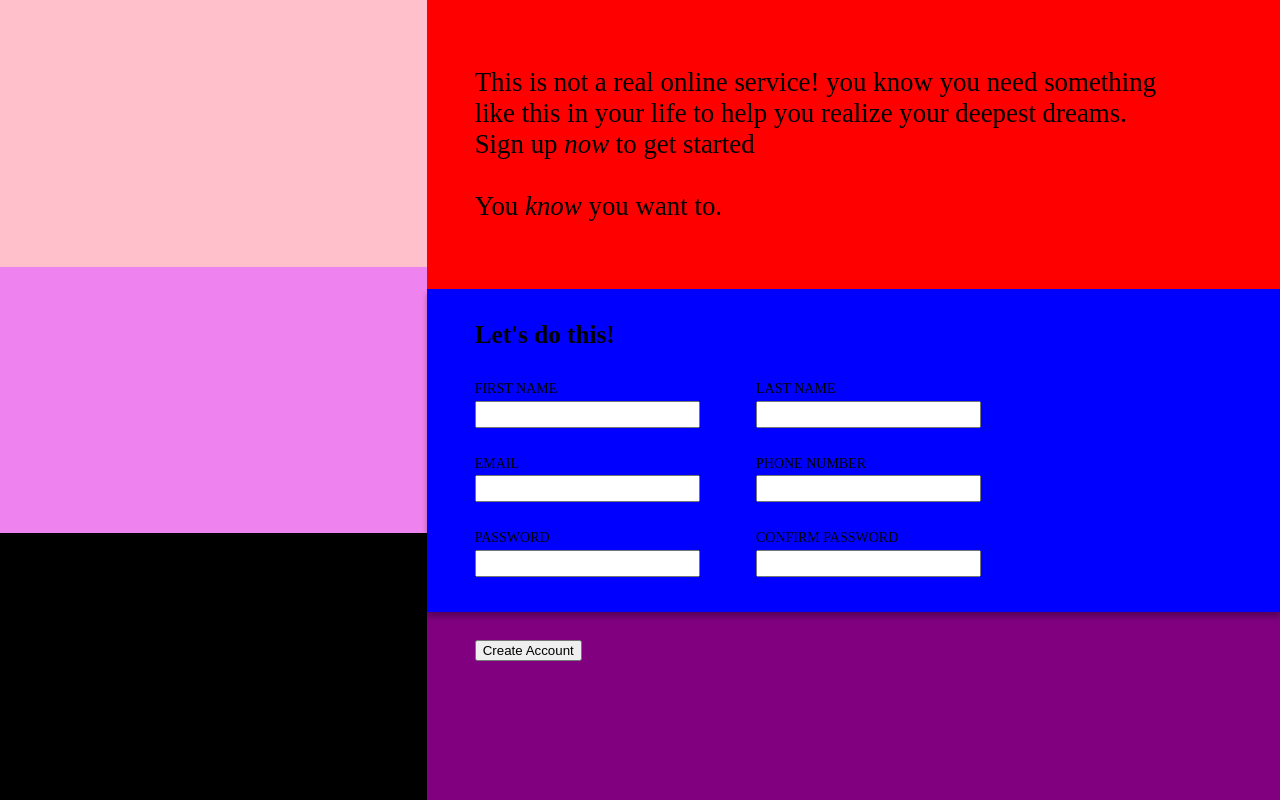
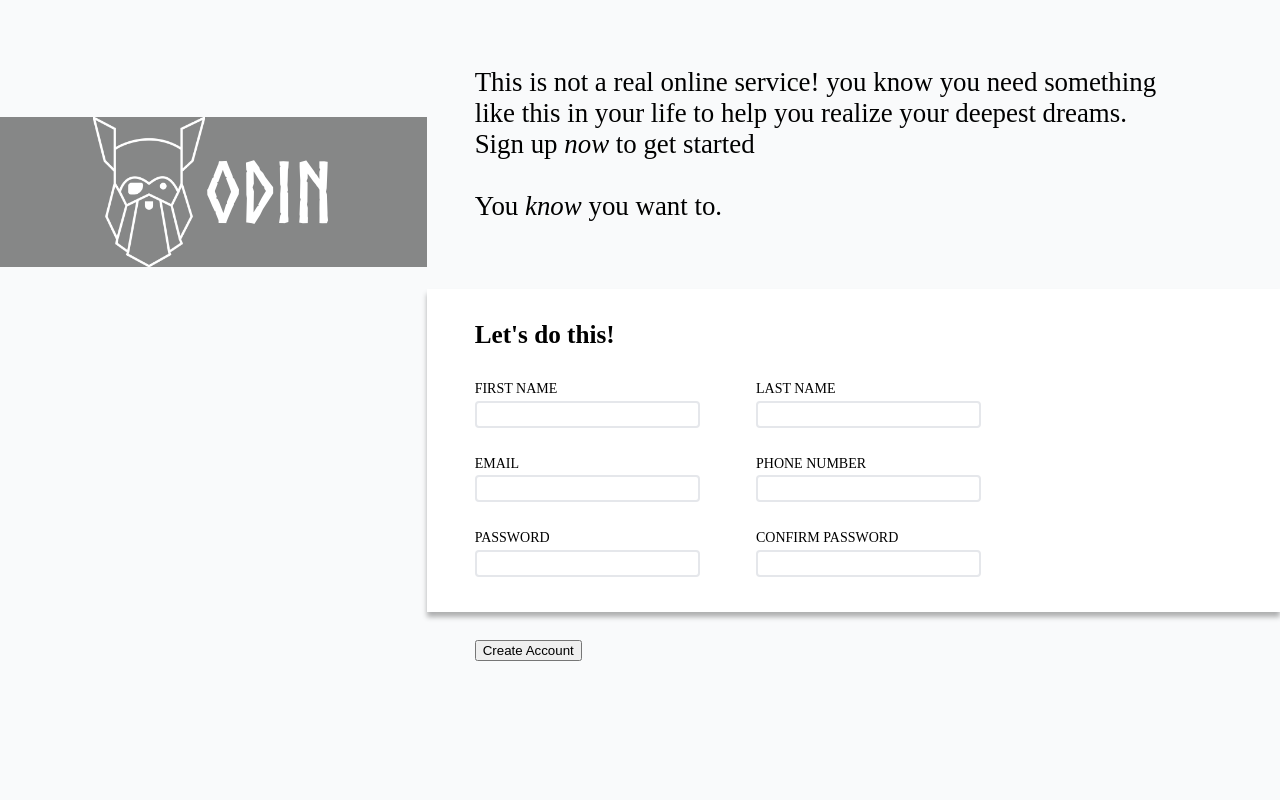
Before and after one commit to JaTraumDev/sign-up-form, a plain HTML site: page index.html in a window 1280 px wide. Drawn offline with Linux system fonts and the light colour scheme.

Commit message:
style: remove debug colors and apply initial visual design

```diff
--- a/index.html
+++ b/index.html
@@ -8,7 +8,12 @@
   </head>
   <body>
     <div id="sidebar">
-      <div id="sidebar-row"></div>
+      <div id="sidebar-row">
+        <div>
+          <img src="/img/odin-lined.png" alt="Odin" />
+          <h1>ODIN</h1>
+        </div>
+      </div>
       <div class="sidebar-placeholder"></div>
       <div class="sidebar-placeholder"></div>
     </div>
--- a/style.css
+++ b/style.css
@@ -1,38 +1,37 @@
+@font-face {
+  font-family: Norse;
+  src: url("/font/Norse-Bold.otf");
+  font-weight: bold;
+}
+
 body {
   display: flex;
   height: 100vh;
   margin: 0;
 
   font-size: clamp(14px, 1.5vh, 22px);
+  background-color: #f9fafb;
 }
 
 #sidebar {
   display: flex;
   flex-direction: column;
   flex: 1;
-  background-color: orange;
 }
 
 #sidebar-row {
-  background-color: pink;
-
   flex: 1;
 }
 
 .sidebar-placeholder {
-  background-color: violet;
-
   flex: 1;
 }
 
 .sidebar-placeholder:last-of-type {
-  background-color: black;
-
   flex: 1;
 }
 
 #content-area {
-  background-color: purple;
   flex: 2;
 
   display: flex;
@@ -42,7 +41,6 @@ body {
 
 #introduction {
   flex: 1;
-  background-color: red;
   font-size: 1.4rem;
 
   display: flex;
@@ -55,8 +53,34 @@ body {
   padding-right: 2em;
 }
 
+#sidebar-row {
+  font-family: Norse;
+  color: white;
+  display: flex;
+  justify-content: center;
+  align-items: flex-end;
+}
+
+#sidebar-row div {
+  display: flex;
+  align-items: center;
+  justify-content: center;
+  flex: 1;
+  background-color: rgba(0, 0, 0, 0.464);
+}
+
+h1 {
+  margin: 0;
+  font-size: 6em;
+}
+
+img {
+  aspect-ratio: auto;
+  width: 8em;
+}
+
 form {
-  background-color: blue;
+  background-color: white;
   box-shadow: 0px 5px 5px rgba(0, 0, 0, 0.3);
 
   flex: 1;
@@ -95,6 +119,9 @@ label {
 }
 
 input {
+  border-color: #e5e7eb;
+  border-style: solid;
+  border-radius: 4px;
   width: 16em;
   padding: 4px;
 }
```
Also changed, not shown: font/Norse-Bold.otf (added), img/odin-lined.png (added).
